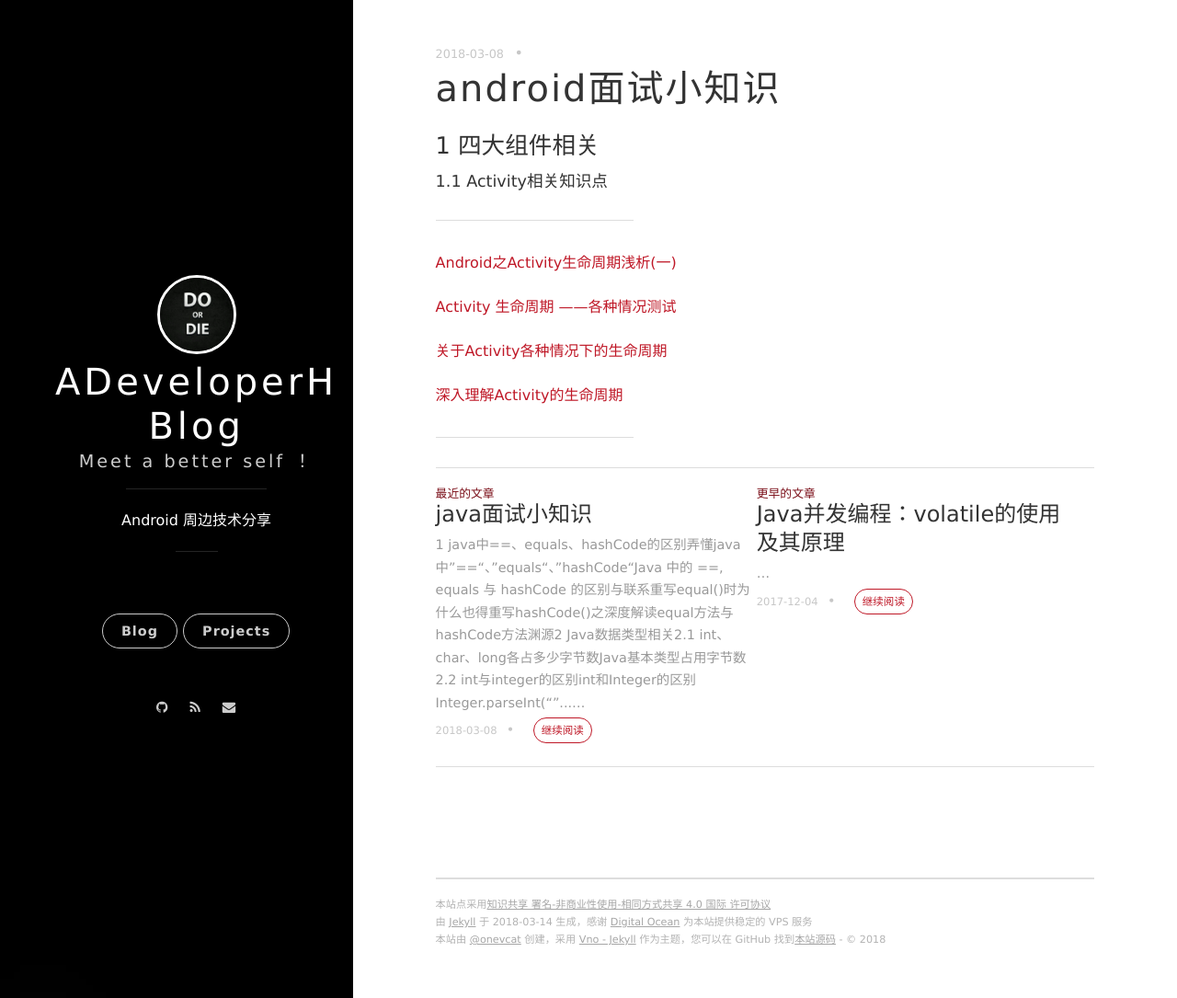
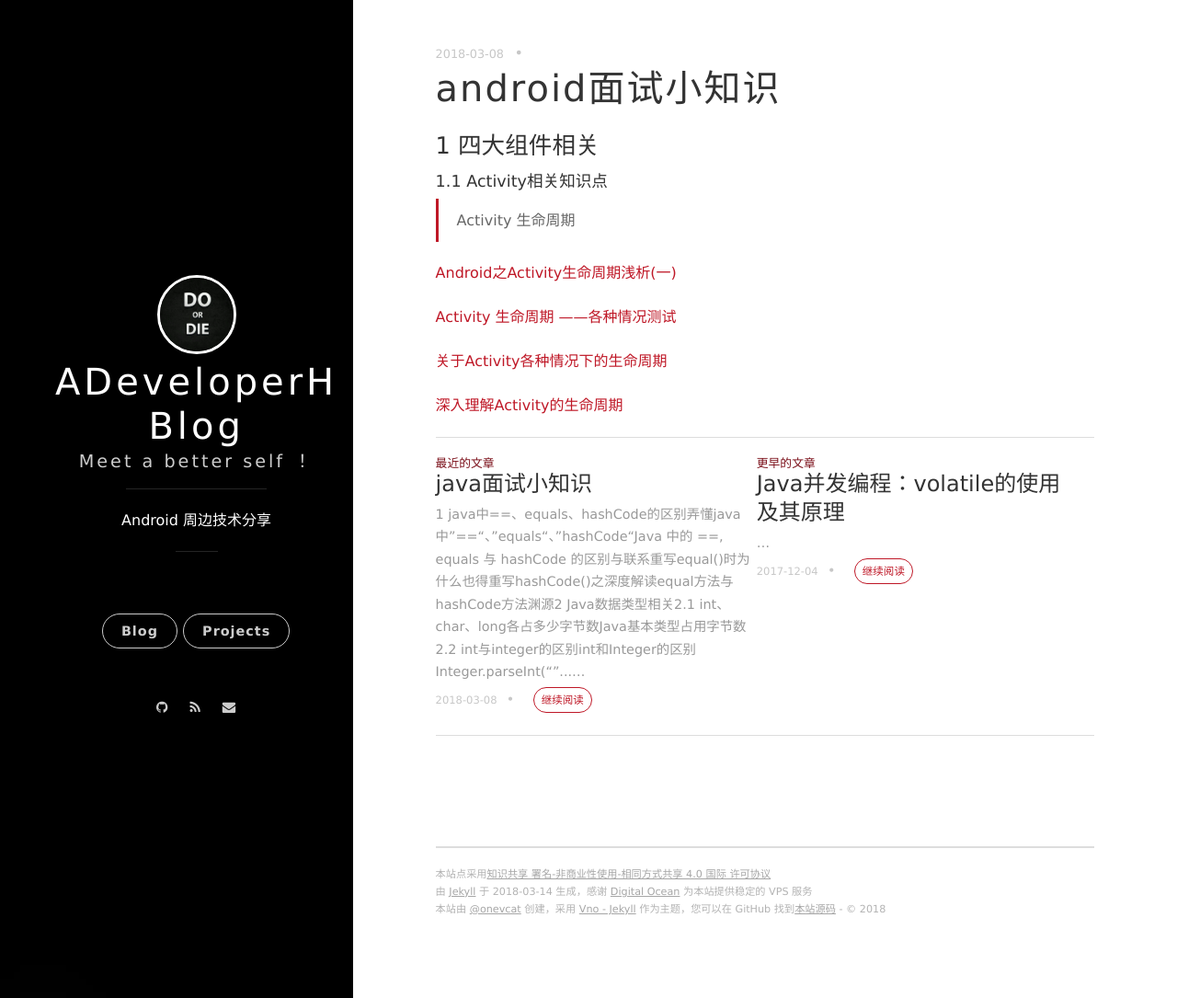
Before and after one commit to ADeveloperH/ADeveloperH.github.io, a Jekyll site: the page built from _posts/2018-03-08-interviewknowledge_android.md, in a window 1280 px wide and 1085 px high. Shown: the whole window at 92% size. Built offline with Jekyll 4.4.1, drawn with Linux system fonts in a browser that asks for light colours; nearby versions of some CDN libraries; comment, search, counter and statistics services are not loaded.

Commit message:
android面试知识

```diff
--- a/_posts/2018-03-08-interviewknowledge_android.md
+++ b/_posts/2018-03-08-interviewknowledge_android.md
@@ -6,7 +6,8 @@ categories: 面试知识
 ### 1 四大组件相关 ###
 
 #### 1.1 Activity相关知识点 ####
-----------
+
+> Activity 生命周期
 
 [Android之Activity生命周期浅析(一)]("http://blog.csdn.net/javazejian/article/details/51932554")
 
@@ -15,6 +16,3 @@ categories: 面试知识
 [关于Activity各种情况下的生命周期]("https://www.jianshu.com/p/e46d449467d5")
 
 [深入理解Activity的生命周期]("https://www.jianshu.com/p/fb44584daee3")
-
-
-----------
```
